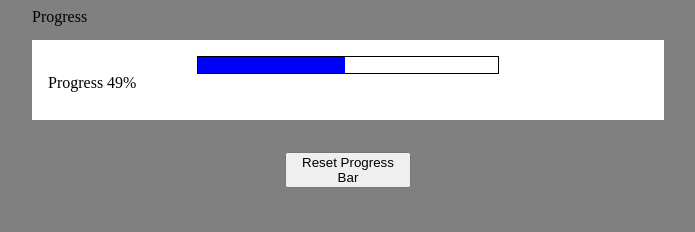
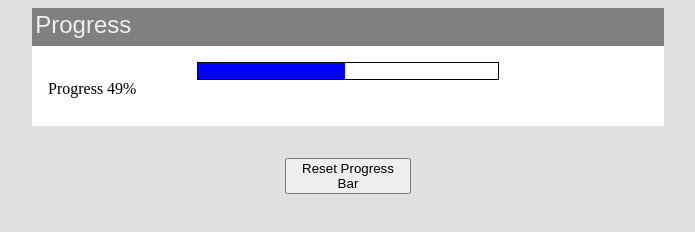
Before and after one commit to halhenke/white-agency, a website: page index.html in a window 1280 px wide. Shown: the whole page, without its empty margins (292-987 px from the left). Drawn offline with nearby package versions, Linux system fonts and the light colour scheme; files that its build step writes are made by us from their sources.

Commit message:
Better heading section

```diff
--- a/src/styles/main.sass
+++ b/src/styles/main.sass
@@ -2,7 +2,7 @@
   margin: auto
 
 body
-  background-color: grey
+  background-color: rgba(211, 211, 211, 0.67)
   .reset
     @include horizontal-style
     width: 10%
@@ -12,6 +12,11 @@ body
     margin: auto
     .header
       height: 2rem
+      font-size: 1.5rem
+      font-family: sans-serif
+      color: #EFEFEF
+      background-color: grey
+      padding: 0.2rem
     .progress
       padding: 1rem
       background-color: white
```
